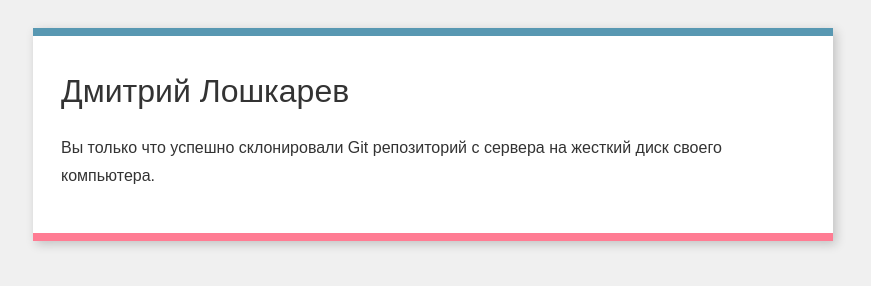
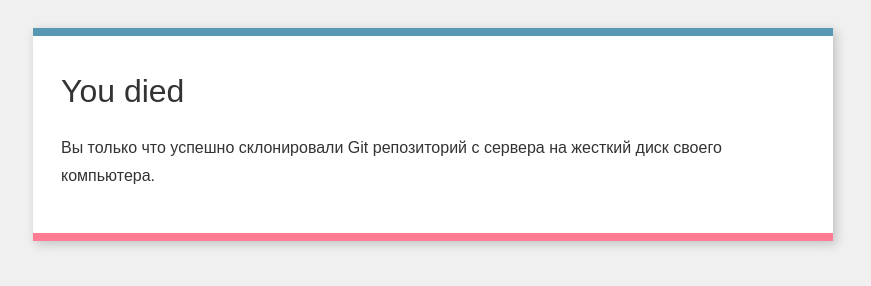
Before and after one commit to Dimlikan/git-welcome-test, a plain HTML site: page index.html in a window 1280 px wide. Shown: the whole page, without its empty margins (207-1078 px from the left). Drawn offline with Linux system fonts and the light colour scheme.

Commit message:
Changed username again and died

```diff
--- a/index.html
+++ b/index.html
@@ -9,7 +9,7 @@
     </head>
     <body>
         <div class="box">
-            <h1>Дмитрий Лошкарев</h1>
+            <h1>You died</h1>
             <p>
                 Вы только что успешно склонировали Git репозиторий с сервера на
                 жесткий диск своего компьютера.
```
